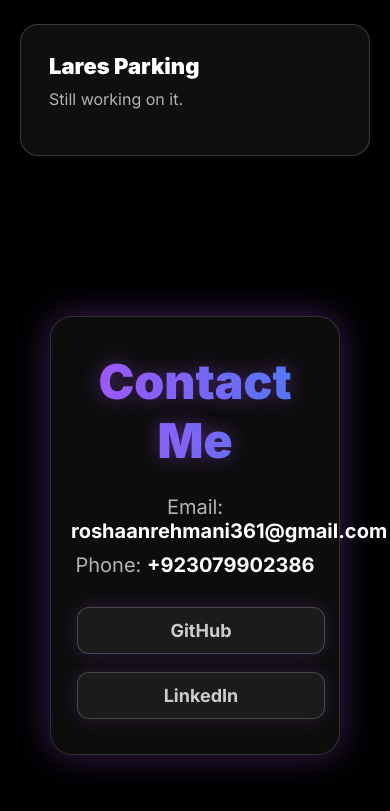
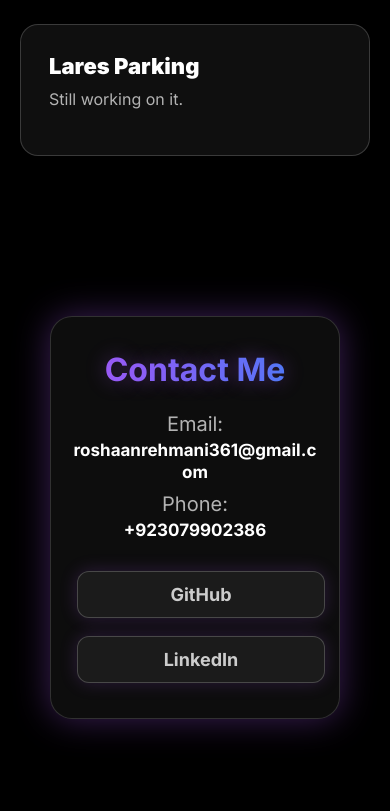
Before and after one commit to RoshaanRehmani/myportfolio, a plain HTML site: page index.html in a window 390 px wide. Shown: the part 1812-2623 px from the top of the page. Drawn offline with Linux system fonts and the light colour scheme.

Commit message:
Update index.html

```diff
--- a/index.html
+++ b/index.html
@@ -208,6 +208,53 @@ section.show{
   text-align:center;
   position:relative;
 }
+/* MOBILE RESPONSIVE FIXES */
+/* FIX CONTACT ME TEXT ISSUE ON SMALL MOBILE */
+@media (max-width: 450px) {
+
+  .contact-wrapper {
+    padding: 28px 18px;
+    border-radius: 20px;
+    max-width: 95%;
+  }
+
+  .contact-wrapper h3 {
+    font-size: 32px !important;
+    line-height: 36px;
+    margin-bottom: 12px;
+    word-break: break-word;
+    text-align: center;
+  }
+
+  .contact-line {
+    font-size: 16px;
+    line-height: 22px;
+    margin: 6px 0;
+    text-align: center;
+    word-break: break-word;
+  }
+
+  .contact-line span {
+    font-size: 17px;
+    display: block;
+    margin-top: 4px;
+    word-break: break-word;
+  }
+
+  .contact-links {
+    flex-direction: column;
+    gap: 12px;
+    width: 100%;
+  }
+
+  .social-btn {
+    width: 100%;
+    font-size: 16px;
+    padding: 12px;
+    text-align: center;
+  }
+}
+
 
 .contact-wrapper{
   max-width:650px;
@@ -221,13 +268,19 @@ section.show{
   animation:fadeUp 1.2s ease forwards;
   opacity:0;
 }
+.contact-wrapper p {
+  word-wrap: break-word;
+  overflow-wrap: break-word;
+  text-align: center;
+}
+
 
 @keyframes fadeUp{
   0%{opacity:0;transform:translateY(40px);}
   100%{opacity:1;transform:translateY(0);}
 }
 
-.contact h2{
+.contact h3{
   font-size:48px;
   margin-bottom:25px;
   background:linear-gradient(90deg, var(--accent), var(--accent2));
@@ -327,7 +380,7 @@ section.show{
 
 <section id="contact" class="contact">
   <div class="contact-wrapper">
-    <h2>Contact Me</h2>
+    <h3>Contact Me</h3>
     <p class="contact-line">Email: <span>roshaanrehmani361@gmail.com</span></p>
     <p class="contact-line">Phone: <span>+923079902386</span></p>
 
```
